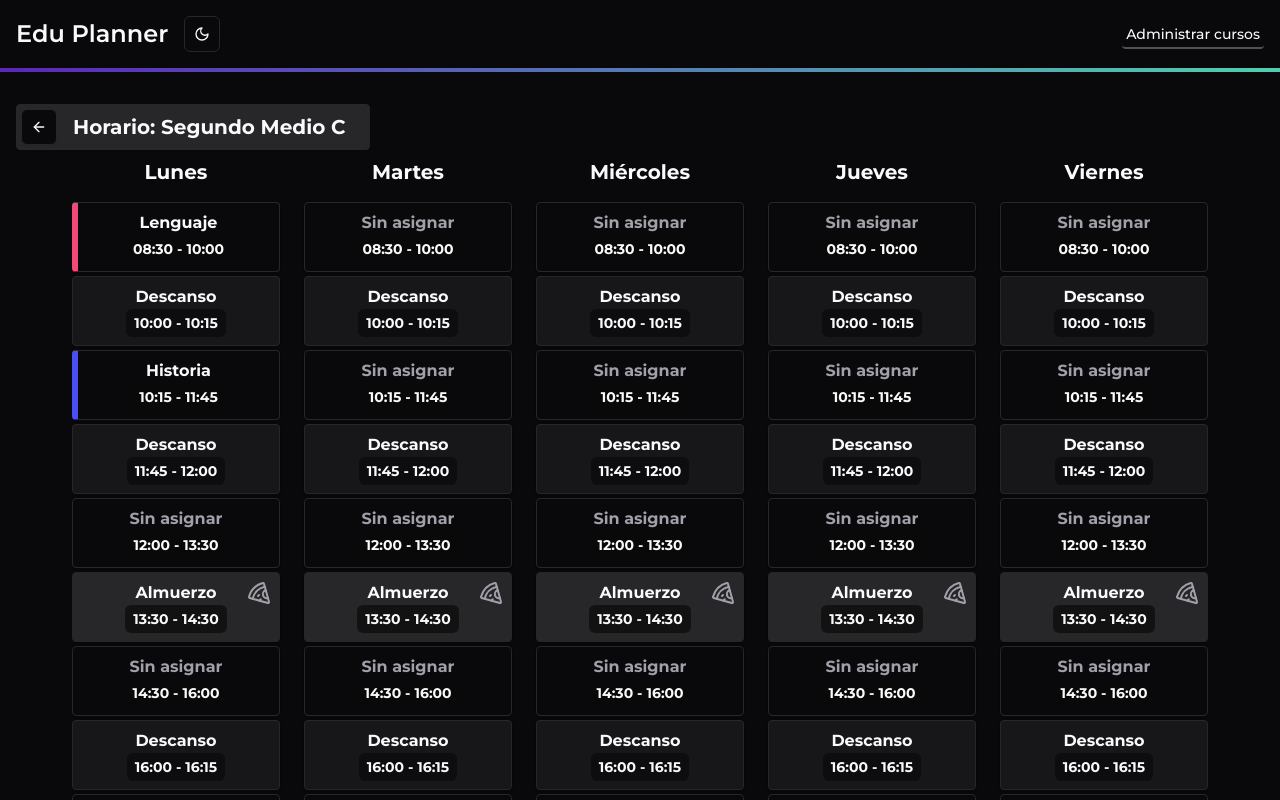
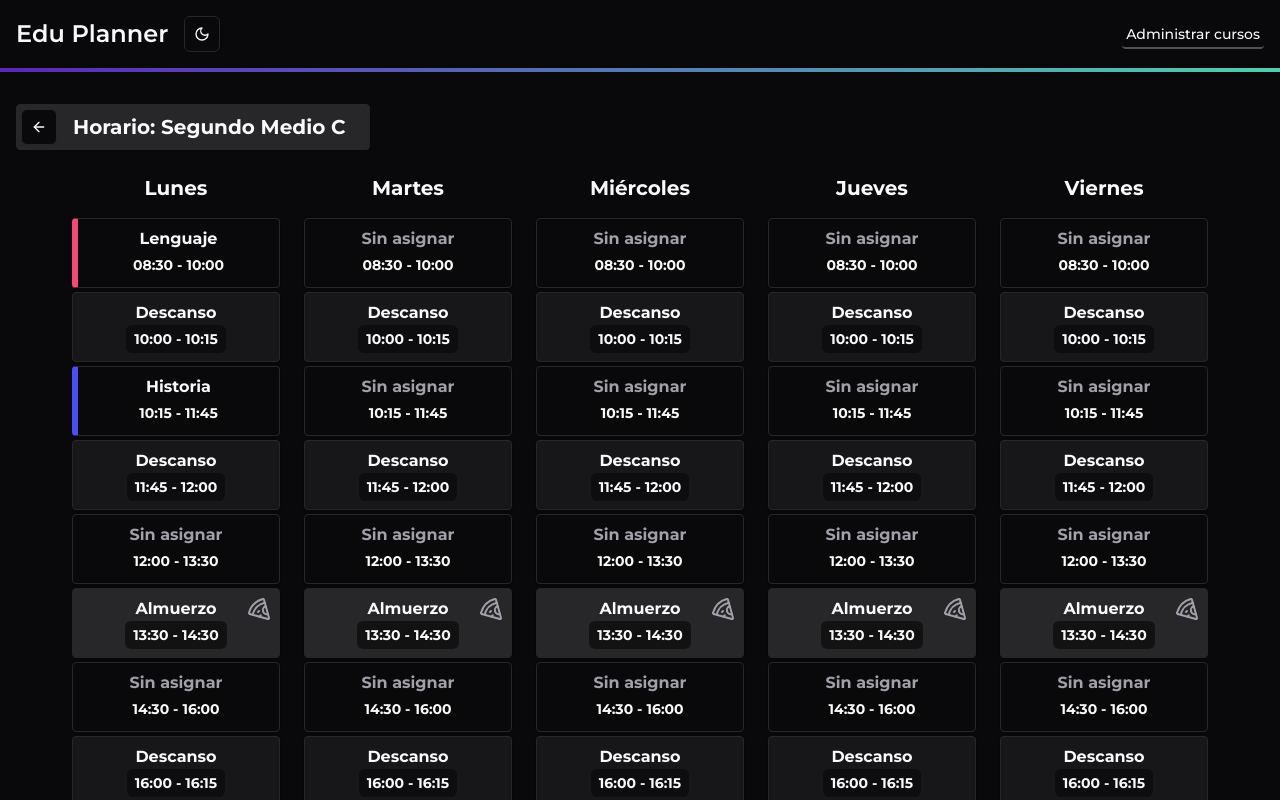
Before and after one commit to No-Country-simulation/s20-11-webapp, a React (Vite) app in the folder Frontend/eduPlanner/: page /courses/1/schedule in a window 1280 px wide. Shown: the top 800 px of the page. Built offline with nearby package versions, Linux system fonts and the light colour scheme; a web font is replaced by a local one.

Commit message:
Add Spacer component after title bar

```diff
--- a/Frontend/eduPlanner/src/features/courses/routes/course-schedule.jsx
+++ b/Frontend/eduPlanner/src/features/courses/routes/course-schedule.jsx
@@ -1,3 +1,4 @@
+import { Spacer } from "@/Components/layout/spacer";
 import {
   Carousel,
   CarouselContent,
@@ -23,7 +24,7 @@ export default function CourseSchedule() {
   return (
     <>
       <TitleBar title={`Horario: ${courseDetails.name}`} />
-
+      <Spacer size="4xs" />
       <div>
         <Schedule courseSchedule={courseSchedule} />
       </div>
```
